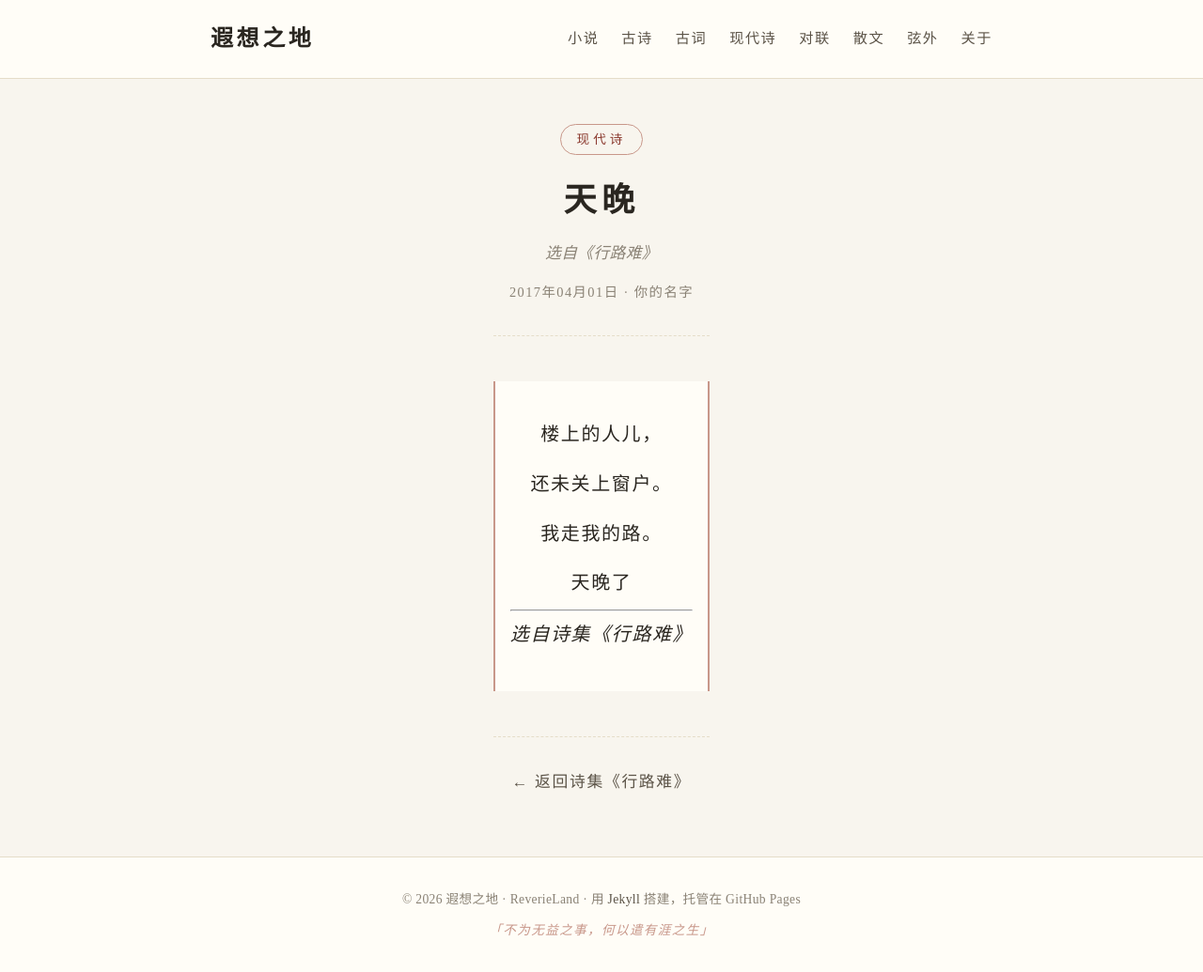
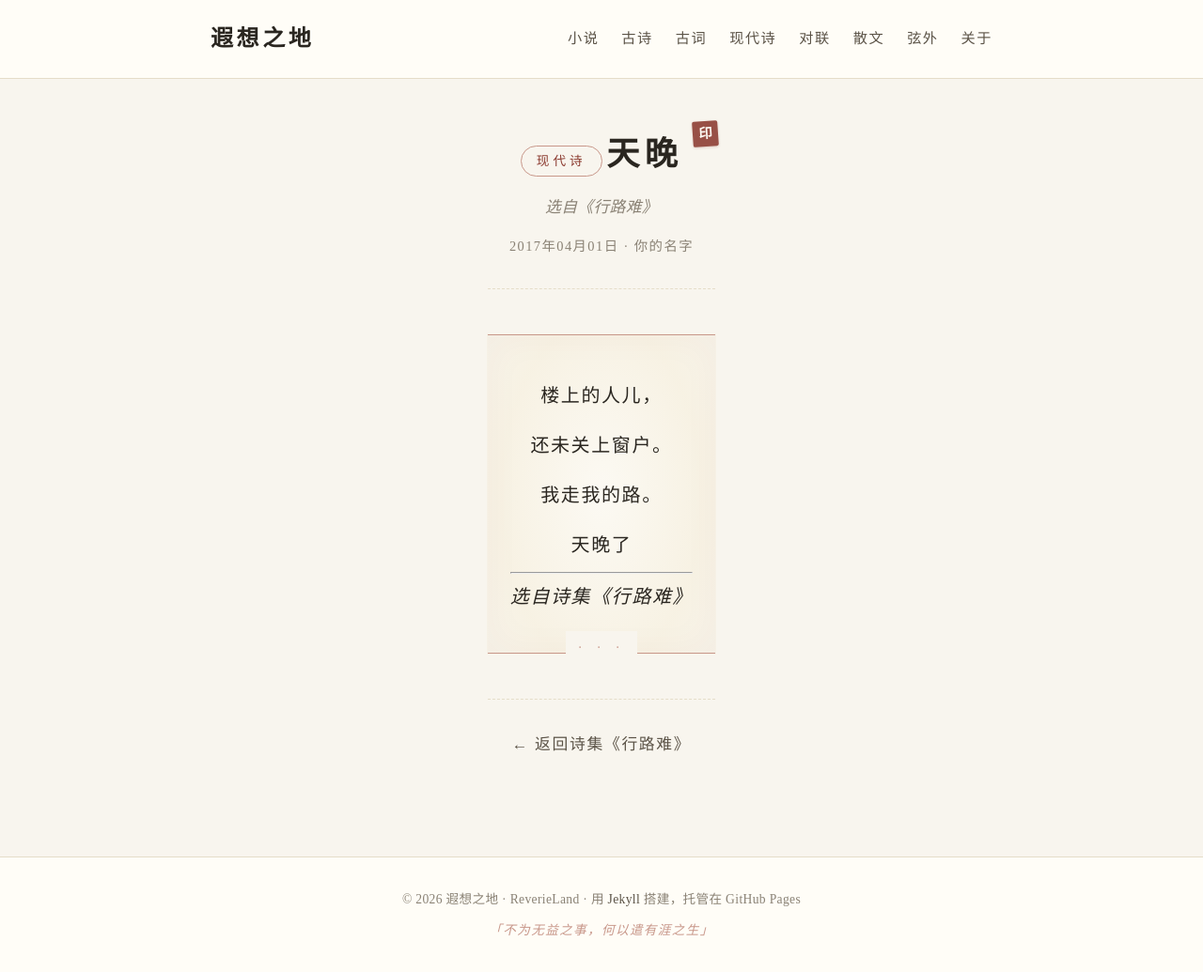
Before and after one commit to zhengxionglee/ReverieLand, a Jekyll site: the page built from _xiandaishi/2017-04-01-天晚.md, in a window 1280 px wide and 1035 px high. Shown: the whole window at 94% size. Built offline with Jekyll 4.4.1, drawn with Linux system fonts in a browser that asks for light colours; a style sheet for code colours, icons or effects is not loaded.

Commit message:
诗页 · 改为素雅卷轴风：去硬白底，改同色系渐变 + 上下朱红细线 + 印章

```diff
--- a/assets/css/style.css
+++ b/assets/css/style.css
@@ -470,13 +470,67 @@ a:hover { color: var(--accent-soft); }
   text-align: center;
 }
 
+/* 诗正文 · 素雅卷轴 · 同色系微渐变 + 上下朱红细线 */
 .poem-work .poem-body {
-  margin: 2rem auto;
-  max-width: 600px;
-  padding: 2rem 1rem;
-  background: var(--bg-card);
-  border-left: 2px solid var(--accent-soft);
-  border-right: 2px solid var(--accent-soft);
+  position: relative;
+  margin: 2.5rem auto;
+  max-width: 620px;
+  padding: 2.5rem 1.5rem 2rem;
+  /* 同色系微渐变：中心略浅，边缘与页面背景融合 */
+  background:
+    radial-gradient(ellipse 80% 100% at center,
+      rgba(255, 253, 247, 0.55) 0%,
+      rgba(245, 233, 200, 0.28) 55%,
+      rgba(248, 245, 238, 0) 100%);
+  border-top: 1px solid var(--accent-soft);
+  border-bottom: 1px solid var(--accent-soft);
+  border-radius: 0;
+  /* 极浅的内外阴影，营造"嵌在纸上"的质感 */
+  box-shadow:
+    inset 0 0 40px rgba(139, 58, 47, 0.04),
+    0 0 0 1px rgba(232, 218, 188, 0.15);
+}
+
+/* 卷轴底部的 · · · 收尾 */
+.poem-work .poem-body::after {
+  content: '· · ·';
+  position: absolute;
+  bottom: -0.7rem;
+  left: 50%;
+  transform: translateX(-50%);
+  background: var(--bg);
+  padding: 0 0.8rem;
+  color: var(--accent-soft);
+  font-size: 0.9rem;
+  letter-spacing: 0.4em;
+}
+
+/* 诗题 · 加个朱红小印章 */
+.poem-work .work-title {
+  position: relative;
+  display: inline-block;
+}
+
+.poem-work .work-title::after {
+  content: '印';
+  position: absolute;
+  top: -0.2rem;
+  right: -2.4rem;
+  width: 1.7rem;
+  height: 1.7rem;
+  display: flex;
+  align-items: center;
+  justify-content: center;
+  background: var(--accent);
+  color: var(--bg-card);
+  font-size: 0.9rem;
+  font-weight: 600;
+  letter-spacing: 0;
+  border-radius: 2px;
+  font-family: "STKaiti", "KaiTi", "LXGW WenKai", serif;
+  transform: rotate(-4deg);
+  box-shadow: 0 1px 3px rgba(139, 58, 47, 0.25);
+  opacity: 0.88;
 }
 
 /* 小说正文：更长行距、章节标题更突出、首行缩进可保留 */
```
